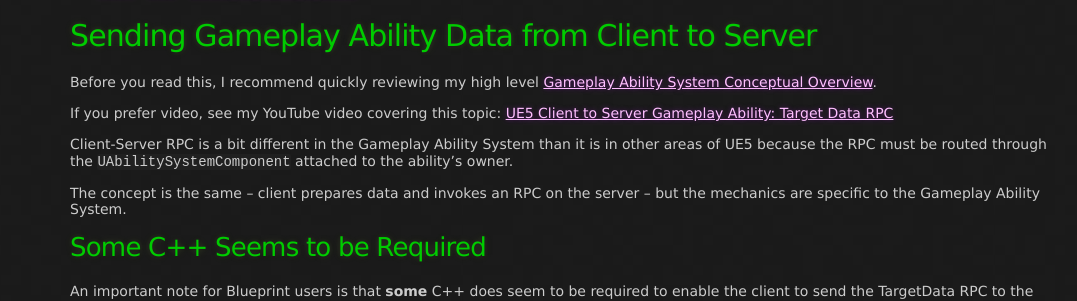
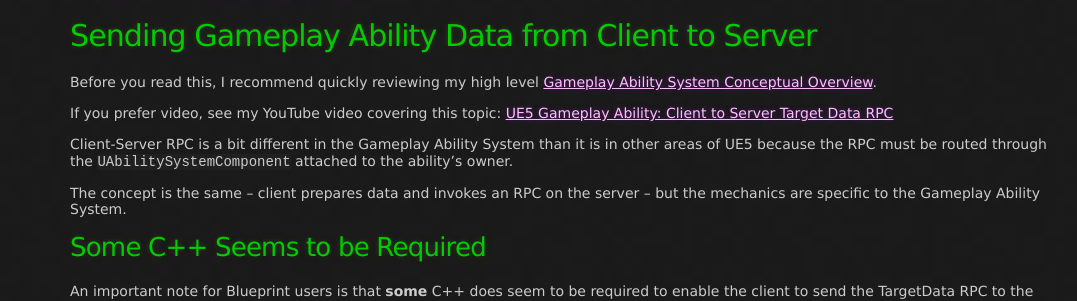
Before and after one commit to x157/x157.github.io, a Jekyll site: the page built from UE5/GameplayAbilitySystem/How-To-Send-Client-Gameplay-Ability-Data-to-Server-in-C++.md, in a window 1280 px wide and 900 px high. Shown: the part 136-437 px from the top of the window, without its empty margins (70-1147 px from the left). Built offline with Jekyll 4.4.1, drawn with Linux system fonts in a browser that asks for light colours.

Commit message:
Fix video title

```diff
--- a/UE5/GameplayAbilitySystem/How-To-Send-Client-Gameplay-Ability-Data-to-Server-in-C++.md
+++ b/UE5/GameplayAbilitySystem/How-To-Send-Client-Gameplay-Ability-Data-to-Server-in-C++.md
@@ -16,7 +16,7 @@
 [Gameplay Ability System Conceptual Overview](/UE5/GameplayAbilitySystem/).
 
 If you  prefer video, see my YouTube video covering this topic:
-[UE5 Client to Server Gameplay Ability: Target Data RPC](https://youtu.be/VvkIuUnk05M)
+[UE5 Gameplay Ability: Client to Server Target Data RPC](https://youtu.be/VvkIuUnk05M)
 
 Client-Server RPC is a bit different in the Gameplay Ability System than it is in other areas of UE5
 because the RPC must be routed through the `UAbilitySystemComponent` attached to the ability's owner.
```
